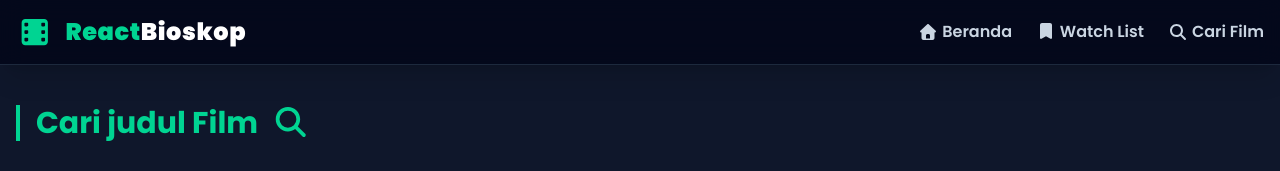
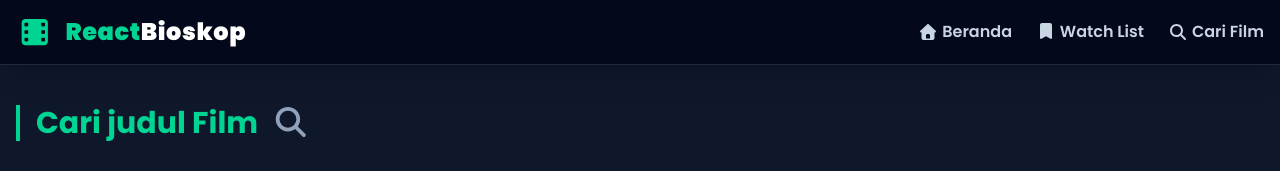
Before and after one commit to muhammadfauzi440/react-bioskop, a React (Vite) app: page /search in a window 1280 px wide. Shown: the top 171 px of the page. Built offline with nearby package versions, Linux system fonts and the light colour scheme.

Commit message:
style: change color class icon search

```diff
--- a/src/pages/Search.jsx
+++ b/src/pages/Search.jsx
@@ -43,7 +43,7 @@ export default function Search() {
     return (
         <div className="w-full">
             <h1 className="text-3xl font-bold text-emerald-400 mb-8 border-l-4 border-emerald-400 pl-4">
-                Cari judul Film <FontAwesomeIcon icon={faSearch} className="ml-2"/>
+                Cari judul Film <FontAwesomeIcon icon={faSearch} className="text-slate-400 ml-2"/>
             </h1>
 
             <form onSubmit={handleCariFilm} className="max-w-2xl mx-auto mb-12 flex gap-2">
```
